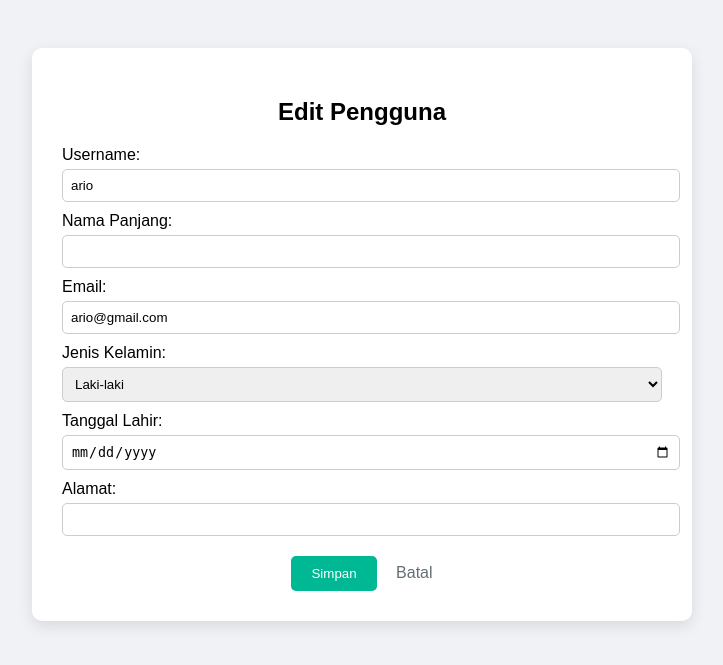
After one commit to eyowh/Perpustakaan, a Django app: page /admin-panel/biodata/edit/5/ in a window 1280 px wide. The commit adds this page. Shown: the top 665 px of the page, without its empty margins (278-1001 px from the left). Run offline with Django 5.2, Linux system fonts and the light colour scheme; data comes from the database, SQL or seed files in the repository; both versions use the stored data as it was after the commit.

Commit message:
update last

```diff
--- a/peminjaman/models.py
+++ b/peminjaman/models.py
@@ -21,6 +21,7 @@ class User(AbstractUser):
     )
     jenis_kelamin = models.CharField(max_length=1, choices=JENIS_KELAMIN_CHOICES, blank=True)
     kode_user = models.CharField(max_length=20, unique=True, blank=True, null=True)
+    sudah_update_profil = models.BooleanField(default=False)
 
     def generate_kode_user(self):
         prefix = '2209'
--- /dev/null
+++ b/peminjaman/templates/admin/edit_user.html
@@ -0,0 +1,95 @@
+{% load static %}
+<!DOCTYPE html>
+<html lang="id">
+<head>
+  <meta charset="UTF-8">
+  <title>Edit Pengguna</title>
+  <style>
+    body {
+      font-family: Arial, sans-serif;
+      padding: 40px;
+      background-color: #f1f2f6;
+    }
+
+    .form-container {
+      background: white;
+      padding: 30px;
+      max-width: 600px;
+      margin: auto;
+      border-radius: 10px;
+      box-shadow: 0 5px 15px rgba(0,0,0,0.1);
+    }
+
+    h2 {
+      text-align: center;
+      margin-bottom: 20px;
+    }
+
+    label {
+      display: block;
+      margin-top: 10px;
+    }
+
+    input, select {
+      width: 100%;
+      padding: 8px;
+      margin-top: 5px;
+      border: 1px solid #ccc;
+      border-radius: 5px;
+    }
+
+    .actions {
+      margin-top: 20px;
+      text-align: center;
+    }
+
+    .actions button {
+      padding: 10px 20px;
+      background: #00b894;
+      color: white;
+      border: none;
+      border-radius: 5px;
+      cursor: pointer;
+    }
+
+    .actions a {
+      margin-left: 15px;
+      color: #636e72;
+      text-decoration: none;
+    }
+  </style>
+</head>
+<body>
+  <div class="form-container">
+    <h2>Edit Pengguna</h2>
+    <form method="post">
+      {% csrf_token %}
+      <label>Username:</label>
+      <input type="text" name="username" value="{{ user.username }}">
+
+      <label>Nama Panjang:</label>
+      <input type="text" name="nama_panjang" value="{{ user.nama_panjang }}">
+
+      <label>Email:</label>
+      <input type="email" name="email" value="{{ user.email }}">
+
+      <label>Jenis Kelamin:</label>
+      <select name="jenis_kelamin">
+        <option value="L" {% if user.jenis_kelamin == 'L' %}selected{% endif %}>Laki-laki</option>
+        <option value="P" {% if user.jenis_kelamin == 'P' %}selected{% endif %}>Perempuan</option>
+      </select>
+
+      <label>Tanggal Lahir:</label>
+      <input type="date" name="tgl_lahir" value="{{ user.tgl_lahir|date:'Y-m-d' }}">
+
+      <label>Alamat:</label>
+      <input type="text" name="alamat" value="{{ user.alamat }}">
+
+      <div class="actions">
+        <button type="submit">Simpan</button>
+        <a href="{% url 'biodata_user' %}">Batal</a>
+      </div>
+    </form>
+  </div>
+</body>
+</html>
--- a/peminjaman/urls.py
+++ b/peminjaman/urls.py
@@ -23,6 +23,8 @@ urlpatterns = [
     path('admin-panel/hapus-buku/<int:id>/', views.hapus_buku, name='hapus_buku'),
     path('admin-panel/laporan-peminjaman/', views.laporan_peminjaman, name='laporan_peminjaman'),
     path('admin-panel/biodata-user/', views.biodata_user, name='biodata_user'),
+    path('admin-panel/biodata/edit/<int:user_id>/', views.edit_user, name='edit_user'),
+    path('admin-panel/biodata/hapus/<int:user_id>/', views.hapus_user, name='hapus_user'),
 
     path('export-excel/', views.export_peminjaman_excel, name='export_excel'),
     path('admin-panel/scan-pengembalian/', views.scan_pengembalian, name='scan_pengembalian'),
--- a/peminjaman/views.py
+++ b/peminjaman/views.py
@@ -80,13 +80,22 @@ def dashboard_user(request):
 
 @login_required
 def update_profil(request):
+    user = request.user
+
     if request.method == 'POST':
-        form = UpdateProfilForm(request.POST, instance=request.user)
+        form = UpdateProfilForm(request.POST, instance=user)
         if form.is_valid():
             form.save()
+
+            # Tandai bahwa user sudah pernah update profil
+            if not user.sudah_update_profil:
+                user.sudah_update_profil = True
+                user.save(update_fields=['sudah_update_profil'])
+
             return redirect('update_profil')
     else:
-        form = UpdateProfilForm(instance=request.user)
+        form = UpdateProfilForm(instance=user)
+
     return render(request, 'user/updateprofil.html', {'form': form})
 
 
@@ -283,8 +292,29 @@ def laporan_peminjaman(request):
 @login_required
 @user_passes_test(is_admin)
 def biodata_user(request):
+    query = request.GET.get('q')
     users = User.objects.filter(is_staff=False)
+    if query:
+        users = users.filter(Q(username__icontains=query) | Q(nama_panjang__icontains=query))
     return render(request, 'admin/biodatauser.html', {'users': users})
+
+def edit_user(request, user_id):
+    user = get_object_or_404(User, pk=user_id)
+    if request.method == 'POST':
+        user.username = request.POST.get('username')
+        user.nama_panjang = request.POST.get('nama_panjang')
+        user.email = request.POST.get('email')
+        user.jenis_kelamin = request.POST.get('jenis_kelamin')
+        user.tgl_lahir = request.POST.get('tgl_lahir')
+        user.alamat = request.POST.get('alamat')
+        user.save()
+        return redirect('biodata_user')
+    return render(request, 'admin/edit_user.html', {'user': user})
+
+def hapus_user(request, user_id):
+    user = get_object_or_404(User, pk=user_id)
+    user.delete()
+    return redirect('biodata_user')
 
 @login_required
 @user_passes_test(is_admin)
```
Also changed, not shown: peminjaman/forms.py (+10 -0 lines), peminjaman/templates/admin/biodatauser.html (+59 -5 lines), db.sqlite3, peminjaman/migrations/0014_user_sudah_update_profil.py (added).
